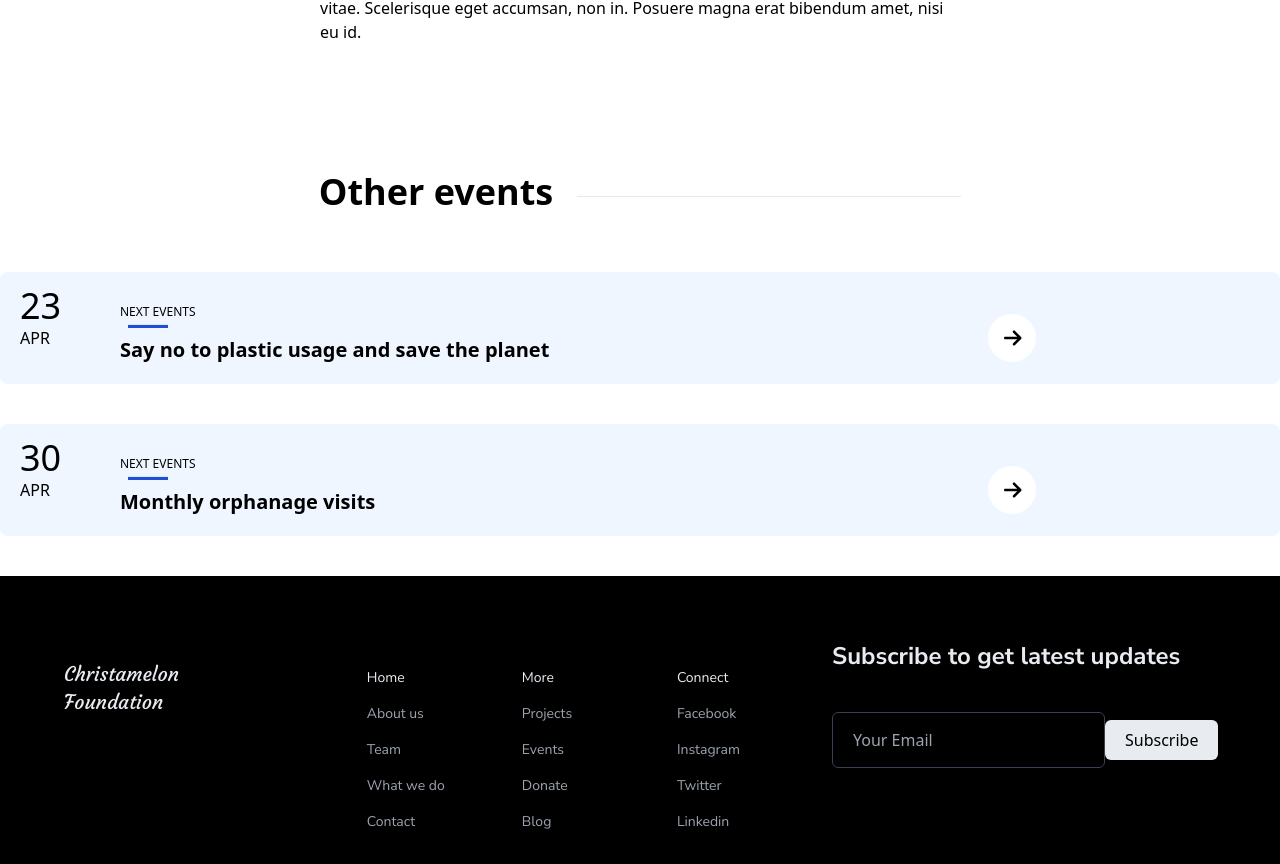
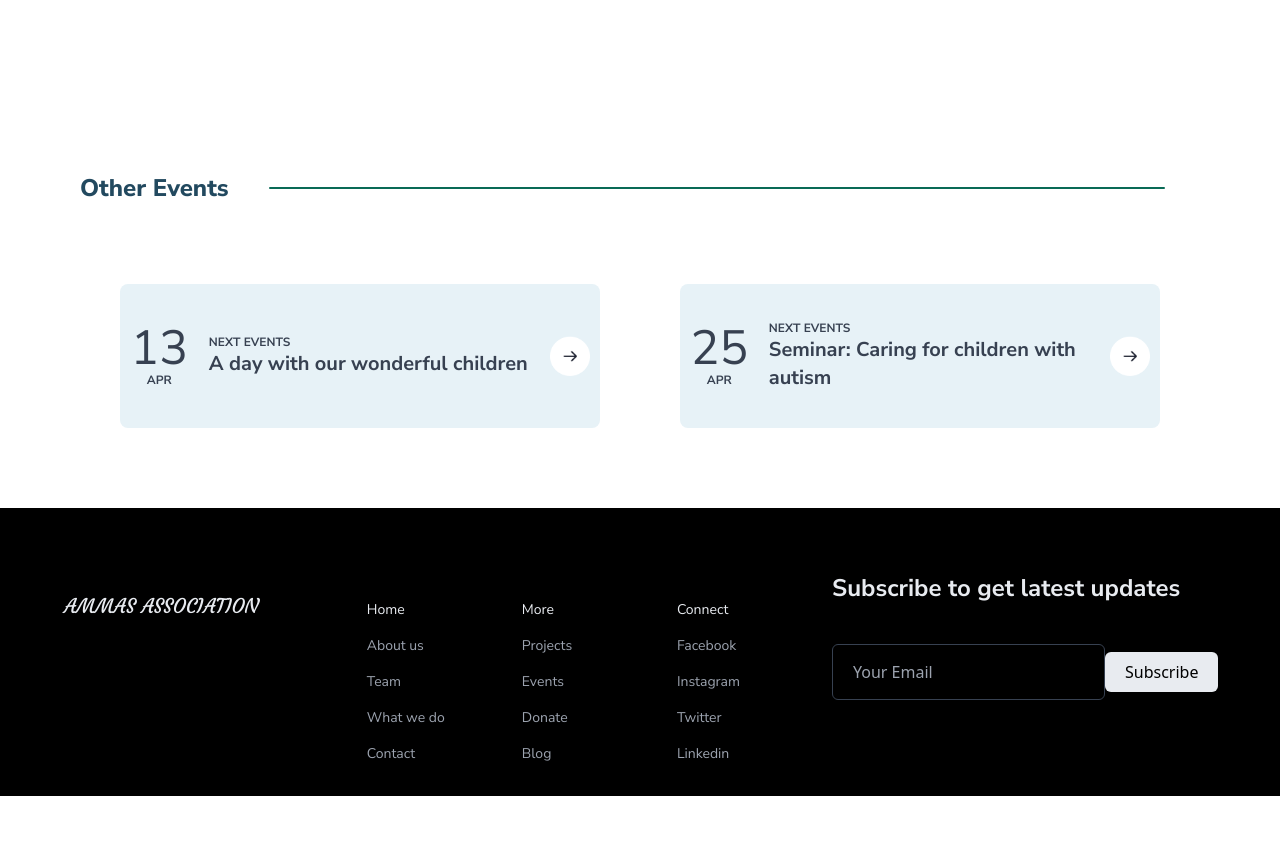
Before and after one commit to ValscoTech/Jurident_FrontEnd-Task2, a React (Vite) app: page /events in a window 1280 px wide. Shown: the part 1326-2190 px from the top of the page. After the commit the page ends 2122 px from the top, so only its background shows below. Built offline with nearby package versions, Linux system fonts and the light colour scheme.

Commit message:
Projects page responsiveness

```diff
--- a/src/App.jsx
+++ b/src/App.jsx
@@ -10,12 +10,14 @@ import Projects from './components/Projects'
 import Media from './components/Media'
 import Donate from './components/Donate'
 import WhatWeDo from './components/WhatWeDo'
+import ScrollToTop from './components/ScrollToTop'
 
 function App() {
 
   return (
     <>
       <Navbar/>
+      <ScrollToTop/>
       <Routes>
         <Route path='/about' exact element={<About/>}/>
         <Route path='/contact' exact element={<Contact/>}/>
--- a/src/components/About.jsx
+++ b/src/components/About.jsx
@@ -22,6 +22,7 @@ import facebookLogo from "../assets/facebooklogo.png";
 import twitterLogo from "../assets/twitterlogo.png";
 import linkedinLogo from "../assets/linkedinlogo.png";
 import arrow from '../assets/arrow.png';
+import {Link} from 'react-router-dom';
 
 const About = () => {
   return (
@@ -207,10 +208,10 @@ const About = () => {
           <div className="mb-10">
             <img src={team1} alt="team" className="w-56 m-5 " />
             <h1 className="font-nunito text-md font-bold text-center text-txtGreen">
-              Leonard John Davies
+              Ajay Kumar Gupta
             </h1>
             <p className="font-nunito my-2 text-xs text-center text-txtGreen">
-              Cofounder, CEO
+              Director
             </p>
             <div className="flex flex-around justify-center">
               <img
@@ -426,7 +427,9 @@ const About = () => {
               A day with our wonderful children
             </h1>
           </div>
+          <Link to='/events'>
           <img src={arrow} alt='arrow' className="h-10 w-10 cursor-pointer"/>
+          </Link>
         </div>
         <div className="flex w-full md:w-1/2 md:mx-10 mb-5 md:mb-0 bg-bgGray h-36 items-center justify-around rounded-lg">
           <div className="flex flex-col">
--- a/src/components/Contact.jsx
+++ b/src/components/Contact.jsx
@@ -25,13 +25,13 @@ const Contact = () =>{
 
                 <div className="flex-grow sm:pl-8">
                   <h2 className="title-font font-medium text-lg text-gray-900">Let's talk!</h2>
-                  <h3 className="text-gray-500 mb-3">+231 0903433543 hello@largerthani.com</h3>
+                  <h3 className="text-gray-500 mb-3">+91 1234567891 testing1234@gmail.com</h3>
 
                   <h2 className="title-font font-medium text-lg text-gray-900 pt-5">Headoffice</h2>
-                  <h3 className="text-gray-500 mb-3">B Brewery drive, Lagos , Nigeria</h3>
+                  <h3 className="text-gray-500 mb-3">No. 5/1, Durga Mata Mandir Road, Moti Nagar 110015 New Delhi, India</h3>
 
-                  <h2 className="title-font font-medium text-lg text-gray-900 pt-5">Branch Office</h2>
-                  <h3 className="text-gray-500 mb-3">Opp Opoplp road about , Yenagos, Bayelsa , Nigeria</h3>
+                  {/* <h2 className="title-font font-medium text-lg text-gray-900 pt-5">Branch Office</h2>
+                  <h3 className="text-gray-500 mb-3">Opp Opoplp road about , Yenagos, Bayelsa , Nigeria</h3> */}
 
                   <span className="inline-flex">
                     <a className="text-gray-500 pt-4">
@@ -60,9 +60,6 @@ const Contact = () =>{
 
     <section className="text-gray-600 body-font relative">
         <div className="container px-5 py-11 mx-auto">
-          <div className="flex flex-col text-center w-full mb-12">
-
-          </div>
           <div className="lg:w-1/2 md:w-2/3 mx-auto">
             <div className="flex flex-wrap -m-2">
               <div className="p-2 w-1/2">
--- a/src/components/Events.jsx
+++ b/src/components/Events.jsx
@@ -1,13 +1,14 @@
 import child from "../assets/child.png";
 import { FontAwesomeIcon } from "@fortawesome/react-fontawesome";
 import { faCalendar, faLocationDot } from "@fortawesome/free-solid-svg-icons";
-import EventCard from "./EventCard";
+import arrow from '../assets/arrow.png';
 
 const Events = () => {
   return (
-    <div className="font-roboto">
-      <div className="w-full min-h-fit bg-gray-200 pb-20">
-        <div className="pt-20 w-1/2 mx-auto mt-auto mb-auto">
+    <div className="w-full">
+    <div className="font-roboto w-full">
+      <div className="w-full h-fit bg-gray-200 pb-10">
+        <div className="pt-20 w-4/5 md:w-[50%] mx-auto mt-auto mb-auto ">
           <h1 className="text-5xl font-bold pb-10 leading-normal">
             A day with our wonderful children
           </h1>
@@ -19,7 +20,7 @@ const Events = () => {
           <span className="text-sm">April 13,2022 8:30 AM</span>
         </div>
       </div>
-      <div className="w-1/2 mx-auto">
+      <div className="w-4/5 md:w-[50%] mx-auto">
         <h1 className="text-4xl font-bold pb-10 mt-16">About</h1>
         <p>
           Et morbi vitae lobortis nam odio. Faucibus vitae vel neque nullam in
@@ -56,26 +57,50 @@ const Events = () => {
           amet, nisi eu id.
         </p>
       </div>
-      <div className="otherEventsContainer">
-        <div className="flex mx-auto justify-center">
-          <div>
-            <h1 className="text-4xl font-bold pb-10 mx-auto w-50">
-              Other events
+    </div>
+    <div className="flex items-center px-10 md:px-20 pt-10 bg-white">
+        <h1 className="font-nunito font-extrabold text-2xl text-txtGreen">
+          Other Events
+        </h1>
+        <div className="h-0.5 ml-10 mr-5 w-4/5 bg-[#096A56] rounded-lg"></div>
+      </div>
+      <div className="flex bg-white flex-col md:flex-row p-10 md:p-20">
+        <div className="flex w-full md:w-1/2 md:mx-10 mb-5 md:mb-0 bg-bgGray h-36 items-center justify-around rounded-lg">
+          <div className="flex flex-col">
+            <h1 className="font-nunito text-3xl md:text-5xl text-gray-700">13</h1>
+            <h1 className="font-nunito text-xs font-bold text-center text-gray-700">
+              APR
             </h1>
           </div>
-          <div>
-            <hr className="w-96 mt-6 ml-6"/>
+          <div className="flex flex-col w-4/6">
+            <h1 className="font-nunito text-xs font-bold text-gray-700">
+              NEXT EVENTS
+            </h1>
+            <h1 className="font-nunito text-sm md:text-xl font-bold  text-gray-700">
+              A day with our wonderful children
+            </h1>
           </div>
+          <img src={arrow} alt='arrow' className="h-10 w-10 cursor-pointer"/>
         </div>
-        <EventCard
-          date={23}
-          month={"APR"}
-          text={"Say no to plastic usage and save the  planet"}
-        />
-        <EventCard date={30} month={"APR"} text={"Monthly orphanage visits"} />
+        <div className="flex w-full md:w-1/2 md:mx-10 mb-5 md:mb-0 bg-bgGray h-36 items-center justify-around rounded-lg">
+          <div className="flex flex-col">
+            <h1 className="font-nunito text-3xl md:text-5xl text-gray-700">25</h1>
+            <h1 className="font-nunito text-xs text-center font-bold text-gray-700">
+              APR
+            </h1>
+          </div>
+          <div className="flex flex-col w-4/6">
+            <h1 className="font-nunito text-xs font-bold text-gray-700">
+              NEXT EVENTS
+            </h1>
+            <h1 className="font-nunito text-sm md:text-xl font-bold  text-gray-700">
+            Seminar: Caring for children with autism
+            </h1>
+          </div>
+          <img src={arrow} alt='arrow' className="h-10 w-10 cursor-pointer"/>
+        </div>
       </div>
     </div>
   );
 };
-
 export default Events;
--- a/src/components/Footer.jsx
+++ b/src/components/Footer.jsx
@@ -4,7 +4,7 @@ const Footer = () => {
       <div className="flex flex-col md:flex-row">
         <div className="w-full py-5 md:py-5 md:w-2/6">
           <h1 className="font-courgette text-xl text-[#E8EBF0]">
-            Christamelon Foundation
+            AMMAS ASSOCIATION
           </h1>
         </div>
         <div className="flex w-full md:w-5/6 py-5 md:py-5 md:pl-24">
--- a/src/components/Navbar.jsx
+++ b/src/components/Navbar.jsx
@@ -64,8 +64,8 @@ function Navbar() {
                 component={Link}
                 to={"/"}
               >
-                <img src={Logo} alt='logo' className='logo'/>
-                {/* <h3 className="logo-text dark:text-white">Christamelon Foundation</h3> */}
+
+                <h3 className="logo-text text-txtGreen">AMMAS ASSOCIATION</h3>
               </Typography>
             </Link>
 
@@ -81,7 +81,7 @@ function Navbar() {
               }}
               className="text-txtGreen text-md font-extrabold font-nunito"
             >
-              Christamelon Foundation
+              AMMAS ASSOCIATION
             </Typography>
             <Box sx={{ flexGrow: 1, display: { xs: "flex", md: "none" }, justifyContent:'flex-end' }}>
               <IconButton
--- /dev/null
+++ b/src/components/ScrollToTop.jsx
@@ -0,0 +1,12 @@
+import { useEffect } from "react";
+import { useLocation } from "react-router-dom";
+
+export default function ScrollToTop() {
+  const { pathname } = useLocation();
+
+  useEffect(() => {
+    window.scrollTo(0, 0);
+  }, [pathname]);
+
+  return null;
+}
```
Also changed, not shown: src/components/Projects.jsx (+61 -47 lines), src/assets/team1.png.
